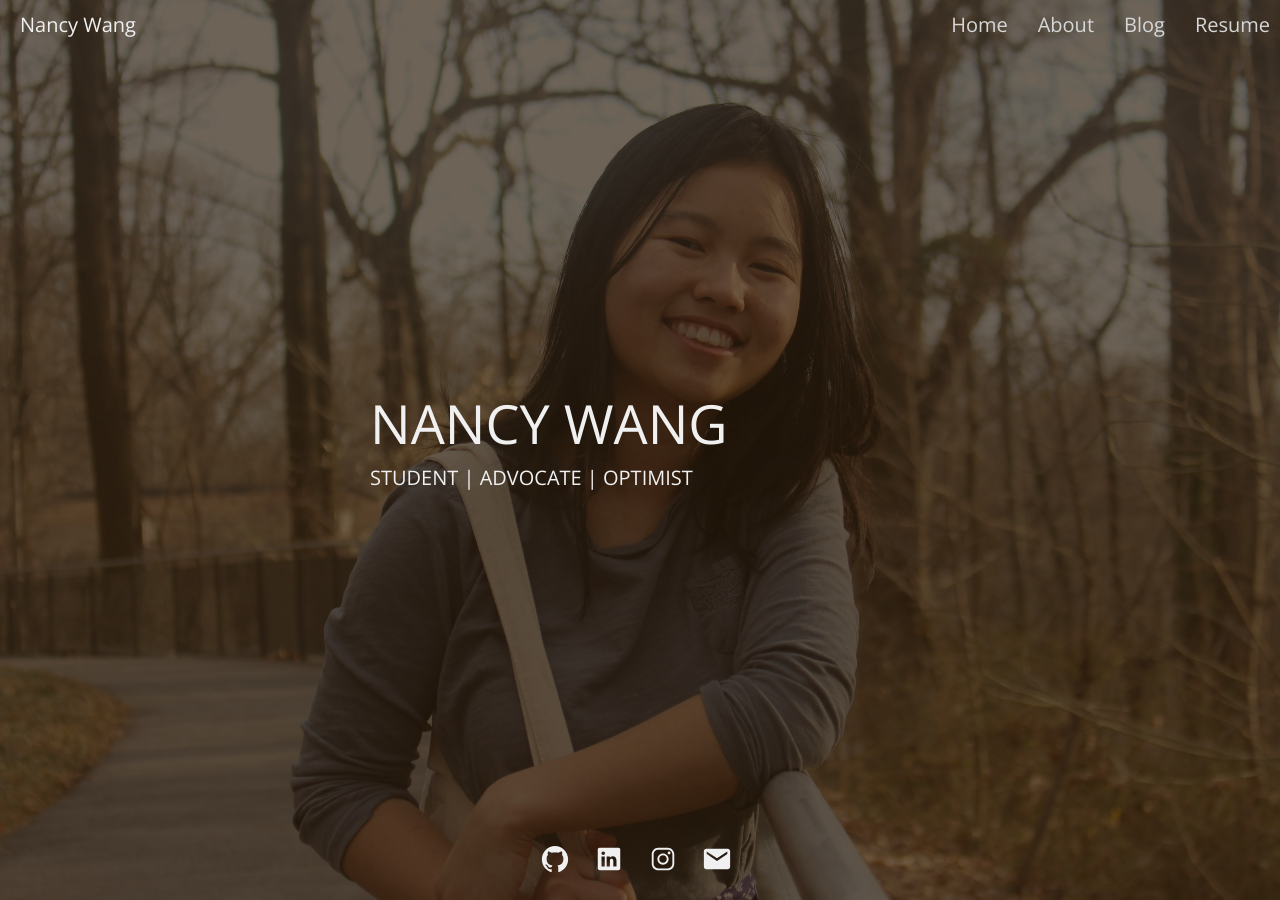
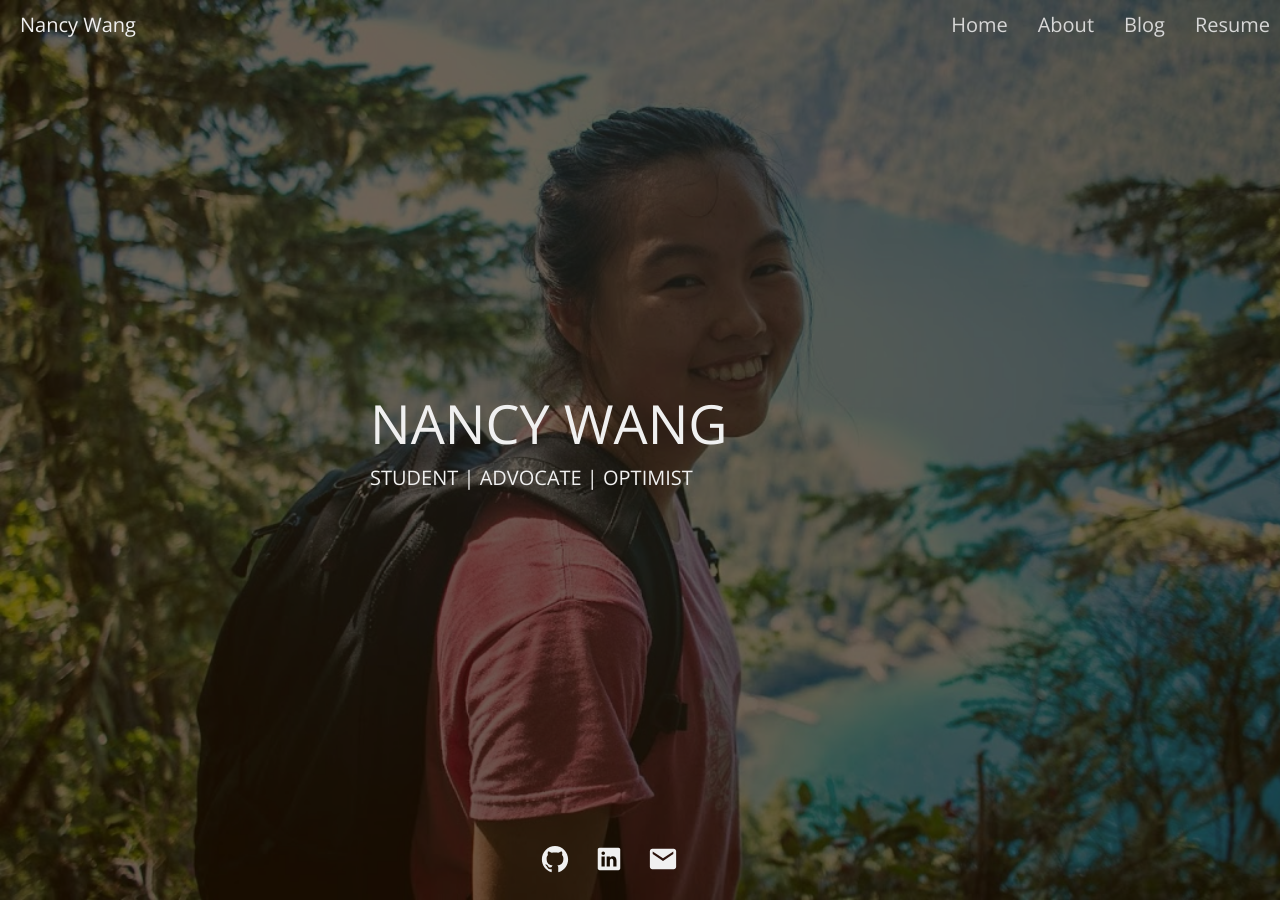
Before and after one commit to nancy-wang/nancy-wang.com, a Jekyll site: the page built from index.html, in a window 1280 px wide. Built offline with Jekyll 4.4.1, drawn with Linux system fonts in a browser that asks for light colours.

```diff
--- a/index.html
+++ b/index.html
@@ -33,9 +33,6 @@ title: Home
             <a href="{{ site.linkedin }}">
                 <ion-icon name="logo-linkedin"></ion-icon>
             </a>
-            <a href="{{ site.instagram }}">
-                <ion-icon name="logo-instagram"></ion-icon>
-            </a>
             <a href="mailto:{{ site.email }}">
                 <ion-icon name="mail"></ion-icon>
             </a>
```
Also changed, not shown: assets/images/home1.jpg, 1 other file.
